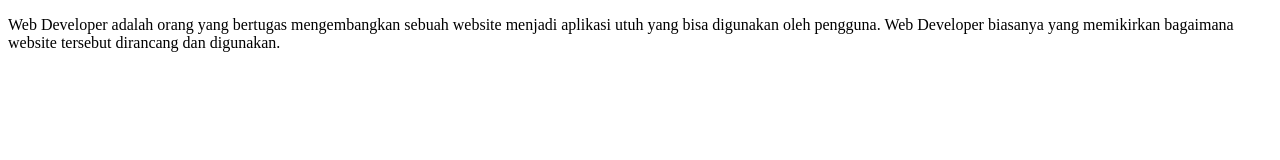
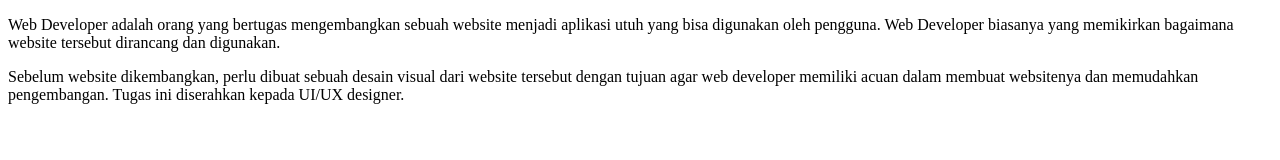
Before and after one commit to tuderangga04/my-webApp, a plain HTML site: page article.html in a window 1280 px wide. Drawn offline with Linux system fonts and the light colour scheme.

Commit message:
Add new <p> tag

```diff
--- a/article.html
+++ b/article.html
@@ -11,6 +11,10 @@
         utuh yang bisa digunakan oleh pengguna. Web Developer biasanya yang memikirkan bagaimana
         website tersebut dirancang dan digunakan.
       </p>
+      <p>
+        Sebelum website dikembangkan, perlu dibuat sebuah desain visual dari website tersebut dengan tujuan agar web developer memiliki
+        acuan dalam membuat websitenya dan memudahkan pengembangan. Tugas ini diserahkan kepada UI/UX designer.
+      </p>
   </article>
 
 </body>
```
